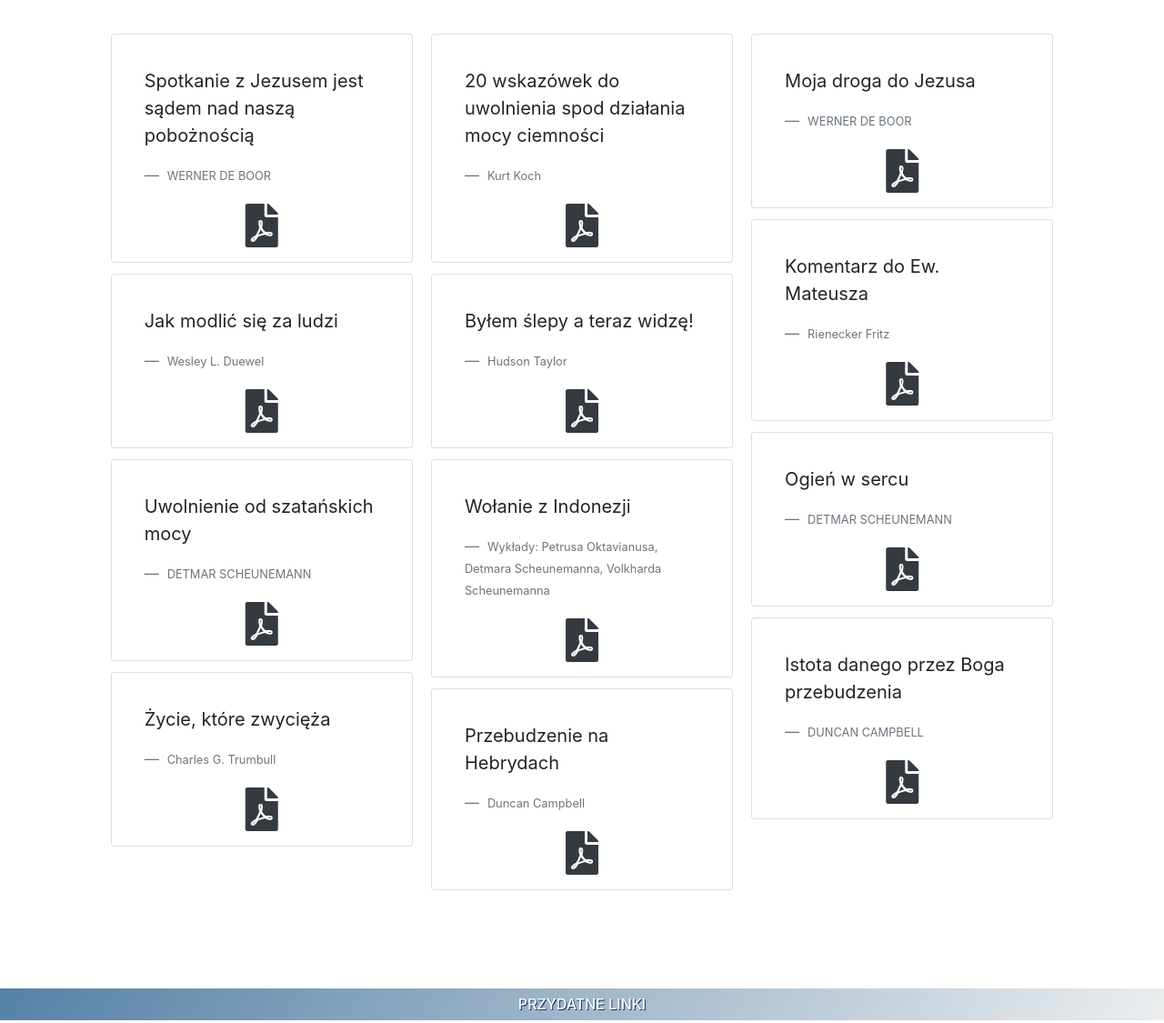
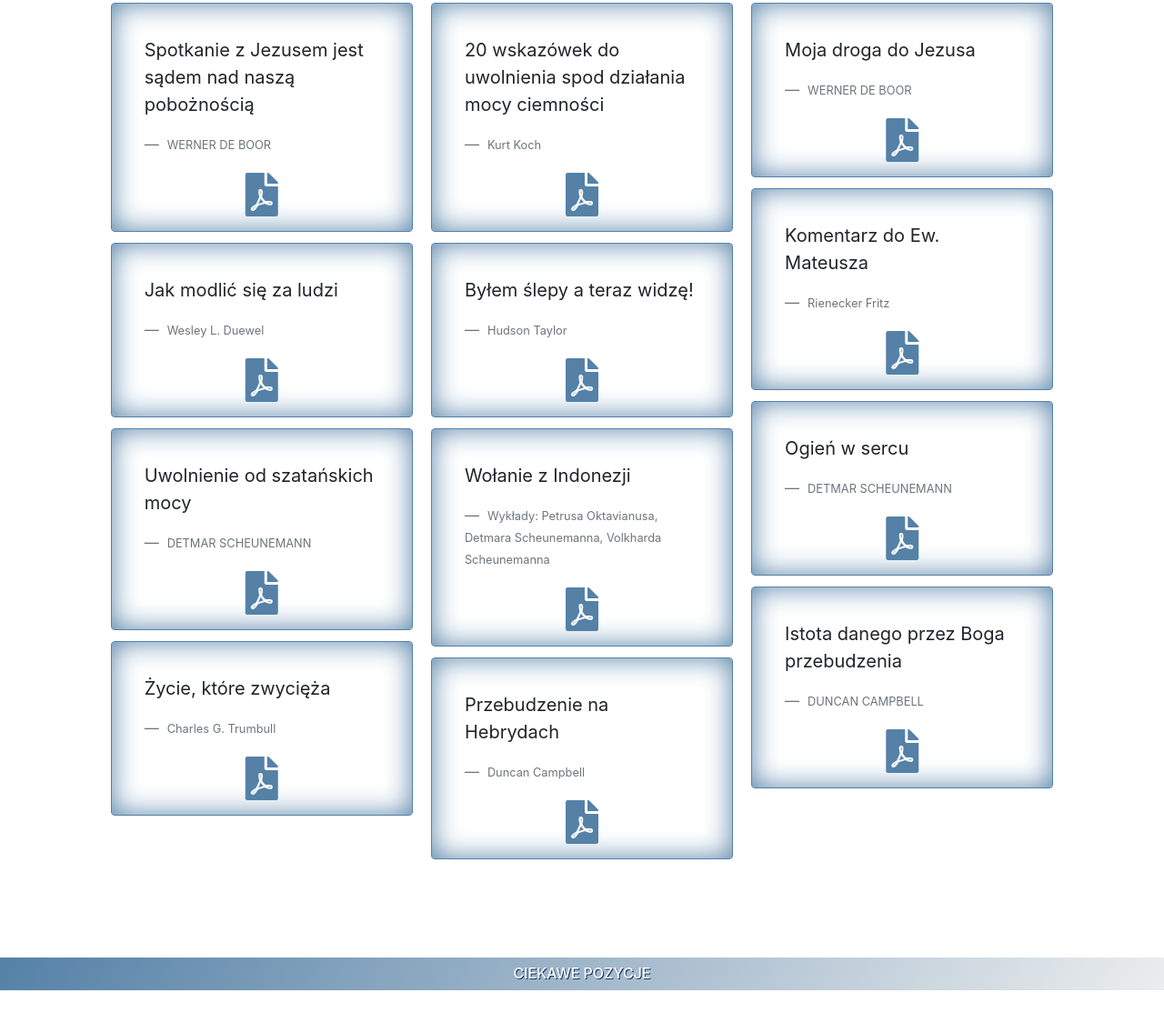
Before and after one commit to justyna124/spiritual-awakening, a plain HTML site: page index.html in a window 1280 px wide. Shown: the part 1378-2503 px from the top of the page at 91% size. Drawn offline with nearby package versions, Linux system fonts and the light colour scheme.

Commit message:
typo add css

```diff
--- a/index.html
+++ b/index.html
@@ -41,13 +41,13 @@
 <header id="home" class="pt-5">
     <div class="jumbotron jumbotron-fluid bg ">
         <div class="container text-center color">
-            <h3 class="display-5 ">„Obyś rozdarł niebiosa i zstąpił, oby przed tobą zatrzęsły się góry - Jak ogień
-                zapala chrust i powoduje, że kipi woda, oby było objawione twoje imię Twoim nieprzyjaciołom, tak że
-                narody będą drżeć przed Tobą.” (Iz 64, 1)</h3>
-            <h4 class="display-5  "> „Trzeba nadprzyrodzonej mocy, aby złamać okowy tego, co naturalne. Można sprawić,
+            <h4 class="display-5 ">„Obyś rozdarł niebiosa i zstąpił, oby przed Tobą zatrzęsły się góry - Jak ogień
+                zapala chrust i powoduje, że kipi woda, oby było objawione Twoje imię Twoim nieprzyjaciołom, tak że
+                narody będą drżeć przed Tobą.” (Iz 64, 1)</h4>
+            <h5 class="display-5  "> „Trzeba nadprzyrodzonej mocy, aby złamać okowy tego, co naturalne. Można sprawić,
                 że wspólnota stanie się świadoma konieczności prowadzenia misji. Można sprawić, że wspólnota stanie się
                 świadoma konieczności ewangelizowania. Lecz jedynie Bóg może sprawić, że wspólnota stanie się świadoma
-                obecności Boga.” (Duncan Campbell)</h4>
+                obecności Boga.” (Duncan Campbell)</h5>
         </div>
     </div>
     <div class="container pl-0 pr-0 ">
@@ -179,7 +179,7 @@
                         </footer>
                     </blockquote>
                     <a href="translations/DE%20BOOR%20WERNER%20Spotkanie%20z%20Jezusem%20jest%20sądem%20nad%20naszą%20pobożnością.pdf"
-                       target="_blank"><i class="fas fa-file-pdf icon text-dark"></i></a>
+                       target="_blank"><i class="fas fa-file-pdf icon"></i></a>
                 </div>
                 <div class="card p-3  filter prayer">
                     <blockquote class="blockquote mb-0 card-body">
@@ -191,7 +191,7 @@
                         </footer>
                     </blockquote>
                     <a href="translations/DUEWEL%20WESLEY%20Jak%20modlic%20się%20za%20ludzi.pdf" target="_blank"><i
-                            class="fas fa-file-pdf icon text-dark"></i></a>
+                            class="fas fa-file-pdf icon"></i></a>
                 </div>
                 <div class="card p-3  filter power">
                     <blockquote class="blockquote mb-0 card-body">
@@ -203,7 +203,7 @@
                         </footer>
                     </blockquote>
                     <a href="translations/SCHEUNEMANN%20D.%20Uwolnienie%20od%20szatańskich%20mocy.pdf"
-                       target="_blank"><i class="fas fa-file-pdf icon text-dark"></i></a>
+                       target="_blank"><i class="fas fa-file-pdf icon"></i></a>
                 </div>
                 <div class="card p-3  filter community">
                     <blockquote class="blockquote mb-0 card-body">
@@ -215,7 +215,7 @@
                         </footer>
                     </blockquote>
                     <a href="translations/Trumbull%20Charles%20Życie%20które%20zwycięża.pdf" target="_blank"><i
-                            class="fas fa-file-pdf icon text-dark"></i></a>
+                            class="fas fa-file-pdf icon "></i></a>
                 </div>
                 <div class="card p-3  filter power">
                     <blockquote class="blockquote mb-0 card-body">
@@ -227,7 +227,7 @@
                         </footer>
                     </blockquote>
                     <a href="translations/KOCH%20OKKULTES%20ABC%2020%20Wskazówek%20do%20uwolnienia.pdf" target="_blank"><i
-                            class="fas fa-file-pdf icon text-dark"></i></a>
+                            class="fas fa-file-pdf icon"></i></a>
                 </div>
                 <div class="card p-3  filter community">
                     <blockquote class="blockquote mb-0 card-body">
@@ -239,7 +239,7 @@
                         </footer>
                     </blockquote>
                     <a href="translations/Hudson_Taylor_List_1869.pdf" target="_blank"><i
-                            class="fas fa-file-pdf icon text-dark"></i></a>
+                            class="fas fa-file-pdf icon"></i></a>
                 </div>
                 <div class="card p-3  filter testimony">
                     <blockquote class="blockquote mb-0 card-body">
@@ -251,7 +251,7 @@
                         </footer>
                     </blockquote>
                     <a href="translations/WOŁANIE%20Z%20INDONEZJI.pdf" target="_blank"><i
-                            class="fas fa-file-pdf icon text-dark"></i></a>
+                            class="fas fa-file-pdf icon"></i></a>
                 </div>
                 <div class="card p-3  filter testimony">
                     <blockquote class="blockquote mb-0 card-body">
@@ -263,7 +263,7 @@
                         </footer>
                     </blockquote>
                     <a href="translations/Przebudzenie%20na%20Hebrydach%20Duncan%20Campbell%20.pdf" target="_blank"><i
-                            class="fas fa-file-pdf icon text-dark"></i></a>
+                            class="fas fa-file-pdf icon"></i></a>
                 </div>
                 <div class="card p-3  filter community">
                     <blockquote class="blockquote mb-0 card-body">
@@ -275,7 +275,7 @@
                         </footer>
                     </blockquote>
                     <a href="translations/Werner%20de%20Boor%20Moja%20droga%20do%20Jezusa.pdf" target="_blank"><i
-                            class="fas fa-file-pdf icon text-dark"></i></a>
+                            class="fas fa-file-pdf icon"></i></a>
                 </div>
                 <div class="card p-3  filter community">
                     <blockquote class="blockquote mb-0 card-body">
@@ -287,7 +287,7 @@
                         </footer>
                     </blockquote>
                     <a href="translations/RIENECKER%20FRITZ%20Z%20komentarza%20do%20Ew.%20Mateusza%203,5-12%20WStB.pdf" target="_blank"><i
-                            class="fas fa-file-pdf icon text-dark"></i></a>
+                            class="fas fa-file-pdf icon"></i></a>
                 </div>
                 <div class="card p-3  filter testimony">
                     <blockquote class="blockquote mb-0 card-body">
@@ -299,7 +299,7 @@
                         </footer>
                     </blockquote>
                     <a href="translations/SCHEUNEMANN%20D.%20Ogień%20w%20sercu.pdf" target="_blank"><i
-                            class="fas fa-file-pdf icon text-dark"></i></a>
+                            class="fas fa-file-pdf icon"></i></a>
                 </div>
                 <div class="card p-3  filter conditions">
                     <blockquote class="blockquote mb-0 card-body">
@@ -311,13 +311,13 @@
                         </footer>
                     </blockquote>
                     <a href="translations/DUNCAN%20CAMPBELL%20Istota%20danego%20przez%20Boga%20przebudzenia.pdf" target="_blank"><i
-                            class="fas fa-file-pdf icon text-dark"></i></a>
+                            class="fas fa-file-pdf icon"></i></a>
                 </div>
             </div>
         </div>
     </article>
     <article class="row pt-5 pb-5" id="links">
-        <h6 class="text-uppercase text-center text-muter w-100 bg-gradient color pt-2 pb-2">przydatne linki</h6>
+        <h6 class="text-uppercase text-center text-muter w-100 bg-gradient color pt-2 pb-2">ciekawe pozycje</h6>
         <div class="col-md-10 offset-md-1 mt-5">
             <div id="accordion">
                 <div class="card">
--- a/style.css
+++ b/style.css
@@ -28,12 +28,21 @@
     color: rgba(68, 68, 68, 0.63);
     text-align: center;
 }
-
+.card.filter{
+    border: 1px solid  #5581a7;
+    box-shadow:         inset 0 0 30px #5581a7;
+}
 .icon {
     font-size: 3rem;
     display: block;
     text-align: center;
     margin: 0 auto;
+}
+.icon:focus{
+    color: #5581a7;
+}
+a{
+    color:  #5581a7;
 }
 
 .carousel-control-next, .carousel-control-prev {
```
